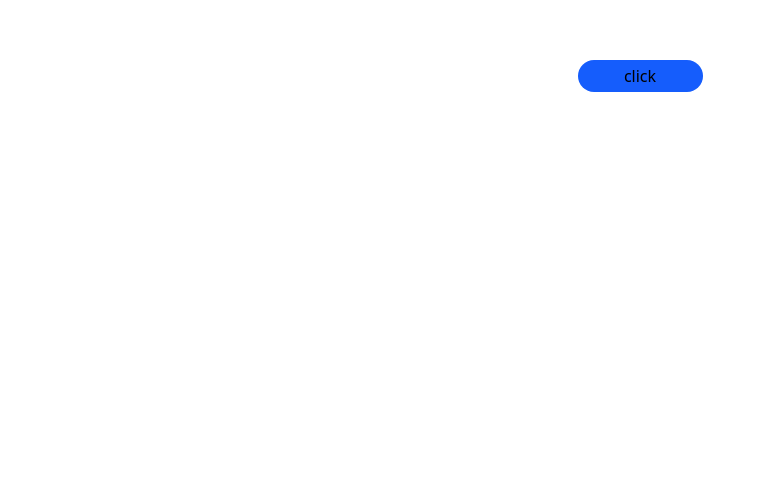
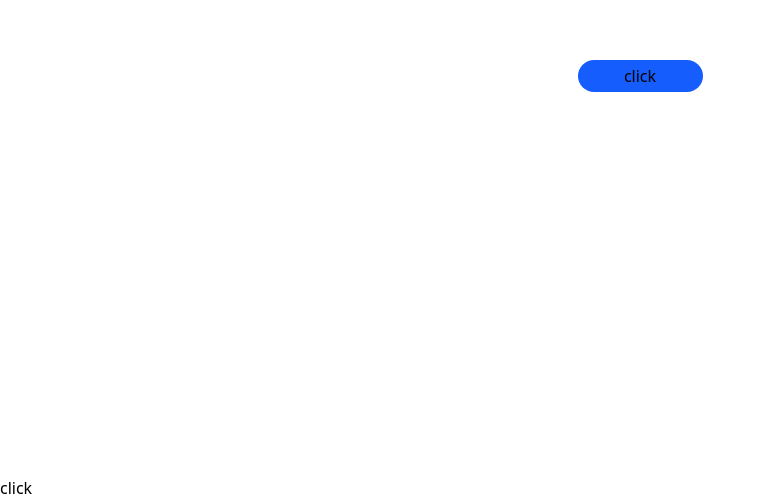
Before and after one commit to AshrafulPatHan/framer-motion, a Next.js app: page /first-motion in a window 1280 px wide. Shown: the part 324-824 px from the top of the page, without its empty margins (0-766 px from the left). Before the commit the page ends 800 px from the top, so only its background shows below. Built offline with nearby package versions, Linux system fonts and the light colour scheme.

Commit message:
next component is weard

```diff
--- a/app/first-motion/page.tsx
+++ b/app/first-motion/page.tsx
@@ -1,3 +1,4 @@
+import MotionAnimation from "@/components/animation/Animation";
 import { BasicsMotion } from "@/components/animation/BasicsMotion";
 
 
@@ -5,6 +6,7 @@ export default function firstMotion() {
     return(
         <div>
             <BasicsMotion/>
+            <MotionAnimation/>
         </div>
     )
 }
--- /dev/null
+++ b/components/animation/Animation.tsx
@@ -0,0 +1,16 @@
+import * as motion from "motion/react-client"
+
+
+export default function MotionAnimation() {
+    return(
+        <div>
+            <motion.div>
+                <button className=""
+                >
+                    click
+                </button>
+            </motion.div>
+        </div>
+
+    )
+}
--- a/components/animation/BasicsMotion.tsx
+++ b/components/animation/BasicsMotion.tsx
@@ -26,15 +26,18 @@ export function BasicsMotion() {
                 }}
                 animate={{
                     rotate: "360deg",
-                    scale:1
+                    scale:1,
+                    y:[0,54,-10,0],
+                    x:54
                 }}
                 exit={{
                     rotate: "0deg"
                 }}
                 transition={{
-                    duration:2,
+                    duration:3,
                     // type:"spring",
-                    ease:"backInOut"
+                    ease:"backInOut",
+                    times:[0,0.7,0.5]
                 }}
                 >
                     <p className="text-center mt-[70px]  ">motion</p>
```
